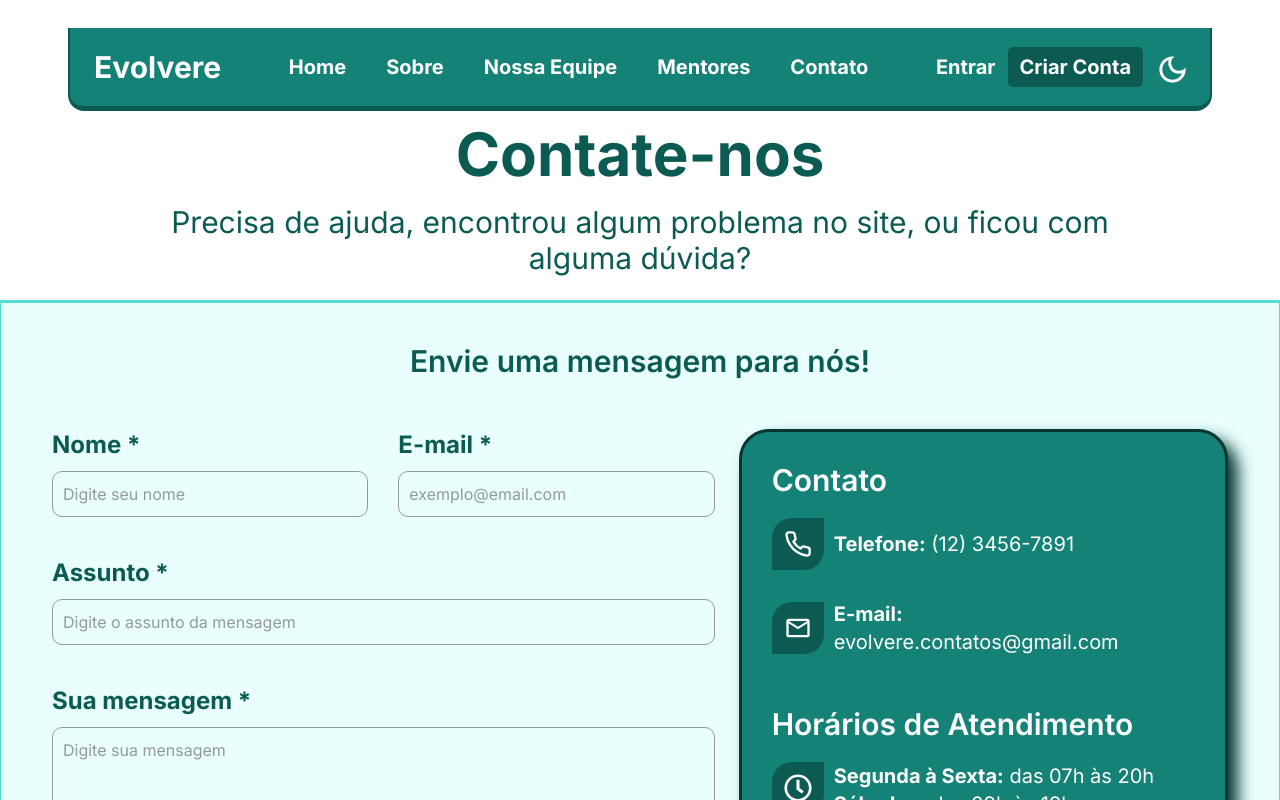
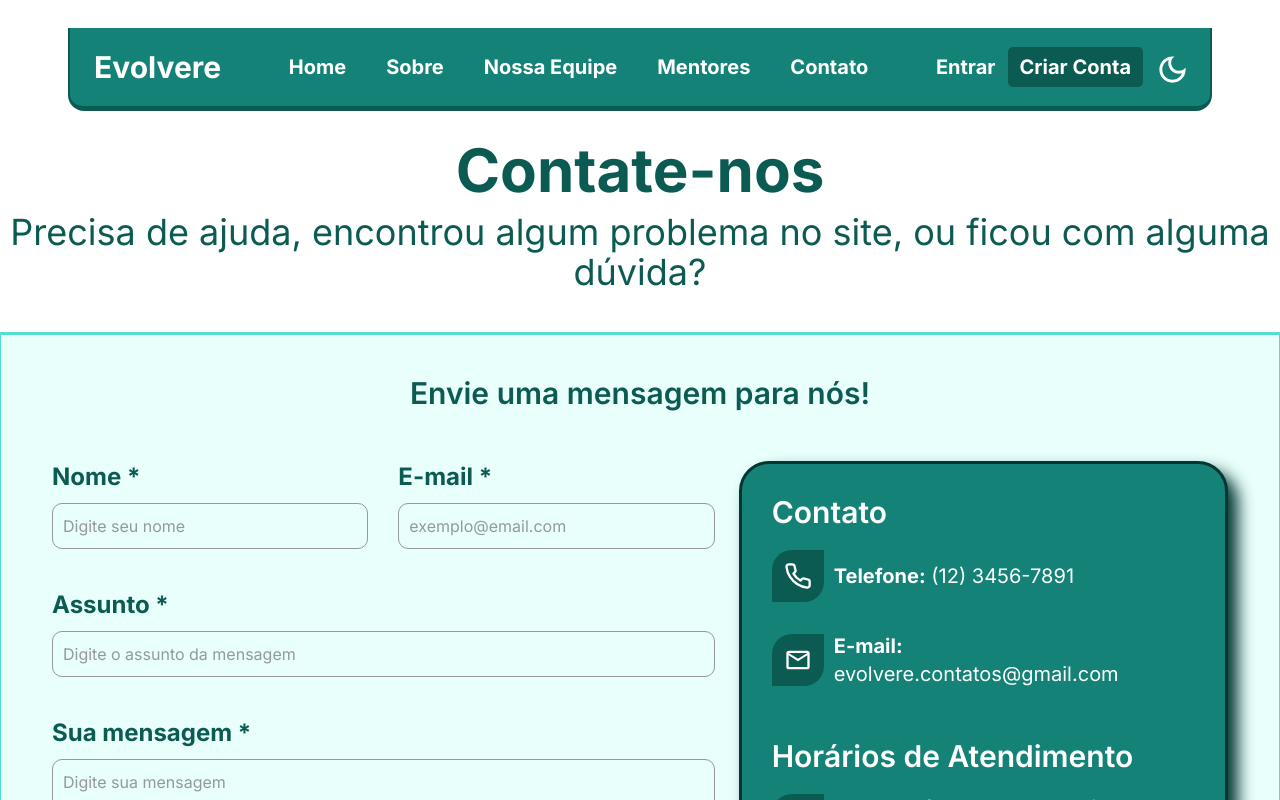
Before and after one commit to BSM-Global-Solution/evolvere, a React (Vite) app: page /contato in a window 1280 px wide. Shown: the top 800 px of the page. Built offline with nearby package versions, Linux system fonts and the light colour scheme; a web font is replaced by a local one.

Commit message:
refactor(Contato): adicioando o componente TituloHeader

```diff
--- a/src/routes/EvolvereApresentacao/Contato/index.tsx
+++ b/src/routes/EvolvereApresentacao/Contato/index.tsx
@@ -6,6 +6,7 @@ import { FaRegClock, FaYoutube } from "react-icons/fa";
 import { RiTwitterXFill } from "react-icons/ri";
 import { GrInstagram } from "react-icons/gr";
 import { Link } from "react-router-dom";
+import TituloHeader from "../../../components/EvolvereApresentacao/TituloHeader";
 
 export default function Contato() {
 
@@ -18,25 +19,12 @@ export default function Contato() {
         ? ""
         : "bg-black-dark"
       }
-      flex flex-col py-26 font-inter
+      flex flex-col font-inter
     `}>
-      <header className={`
-        ${
-          theme == "light"
-          ? "text-green-500"
-          : "text-tertiary-200"
-        }
-        text-center
-        `}>
-        <h1 className="text-2xl font-bold pb-1 md:text-4xl lg:text-5xl lg:py-4 xl:text-6xl xl:py-5 2xl:text-7xl 2xl:py-6">
-          Contate-nos
-        </h1>
-        <p className="text-[16px] pb-5 md:text-2xl md:px-14 lg:text-3xl lg:px-26 lg:mb-1 xl:px-32 2xl:text-4xl 2xl:px-70">
-          Precisa de ajuda, encontrou algum problema no site, ou ficou com alguma
-          dúvida?
-        </p>
-      </header>
-
+     <TituloHeader
+      title="Contate-nos"
+      subTitle="Precisa de ajuda, encontrou algum problema no site, ou ficou com alguma dúvida?"
+      />
       <section className={`
         ${
           theme == "light"
```
